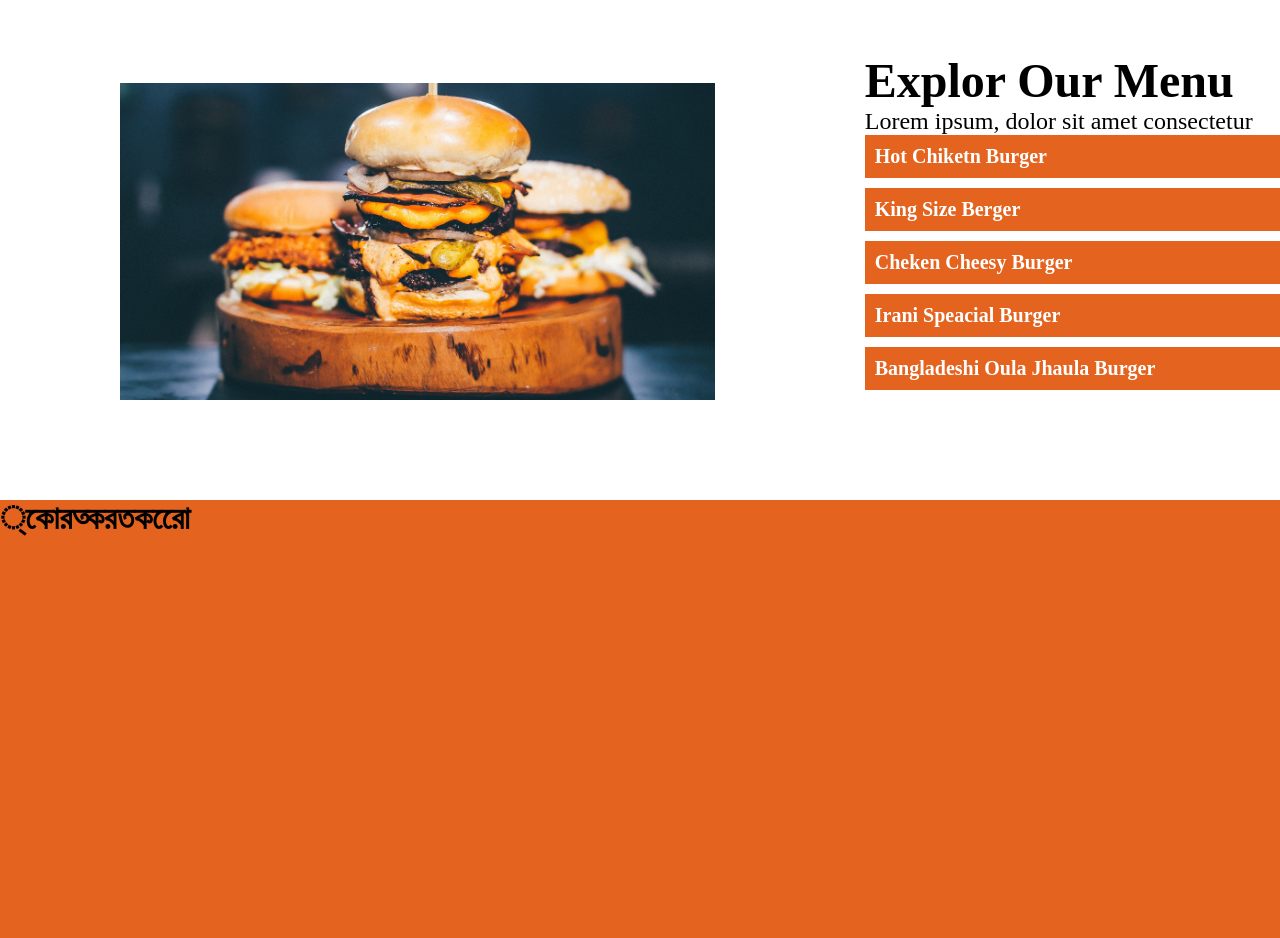
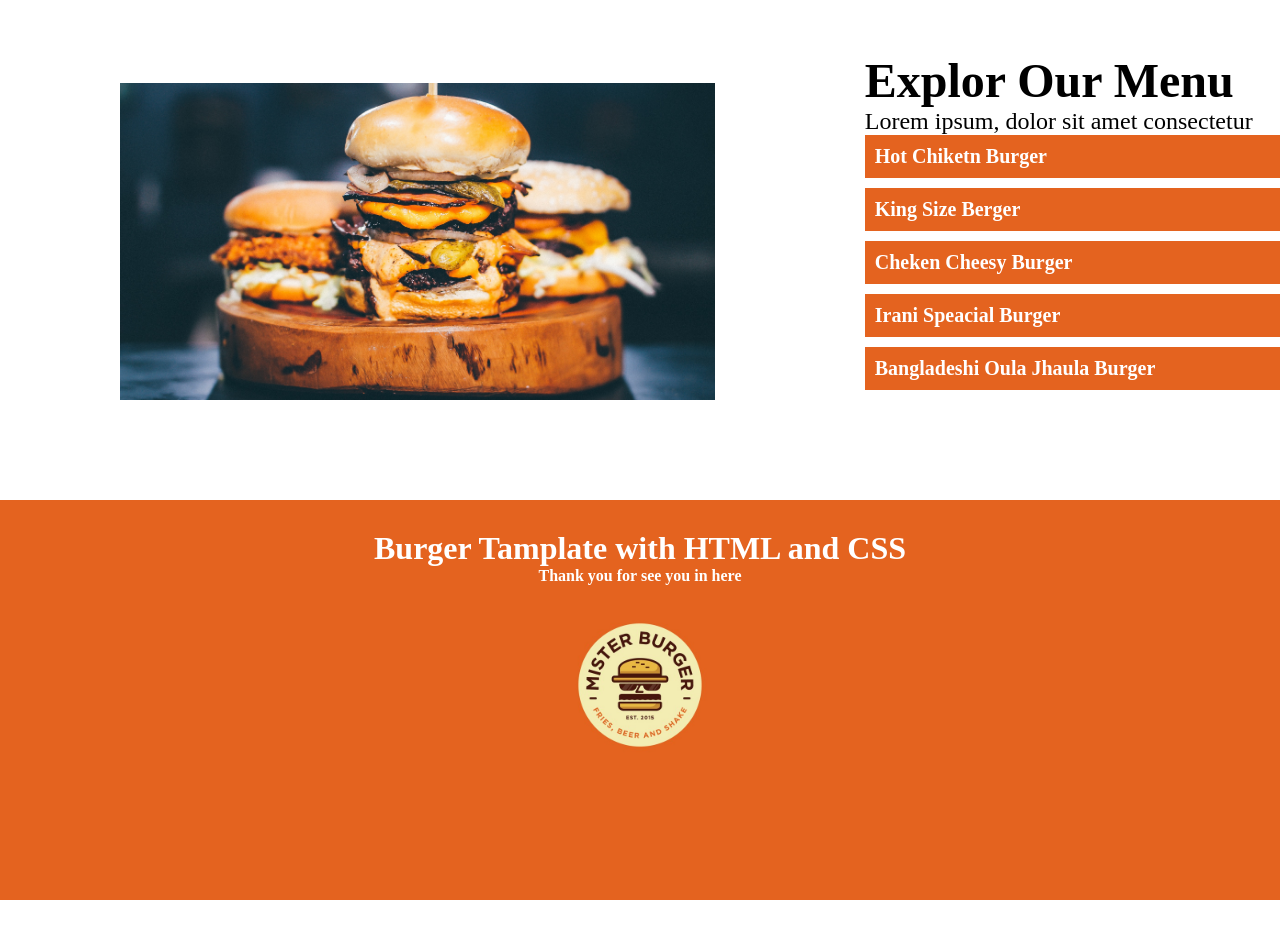
Before and after one commit to asifulislamstudio/my-first-css-project, a plain HTML site: page index.html in a window 1280 px wide. Shown: the part 1482-2420 px from the top of the page. After the commit the page ends 2382 px from the top, so only its background shows below. Drawn offline with Linux system fonts and the light colour scheme.

Commit message:
Project Compleet

```diff
--- a/index.html
+++ b/index.html
@@ -57,8 +57,10 @@
 
 <footer>
     <h1>
-        ্কোরত্করতকরোে
+        Burger Tamplate with HTML and CSS
     </h1>
+    <p>Thank you for see you in here</p>
+    <img src="image/logo.jpg" height="200px" alt="">
 </footer>
 
 
--- a/styles/style.css
+++ b/styles/style.css
@@ -130,7 +130,14 @@ font-size: 3rem;
 footer{
     background-color: #E4631F;
     margin-top: 100px;
-    height: 500px;
+    height: 400px;
     width: auto;
+    padding-top: 30px;
 
 }
+
+footer,h1{
+    text-align: center;
+    color: white;
+    font-weight: 900;
+}
```
